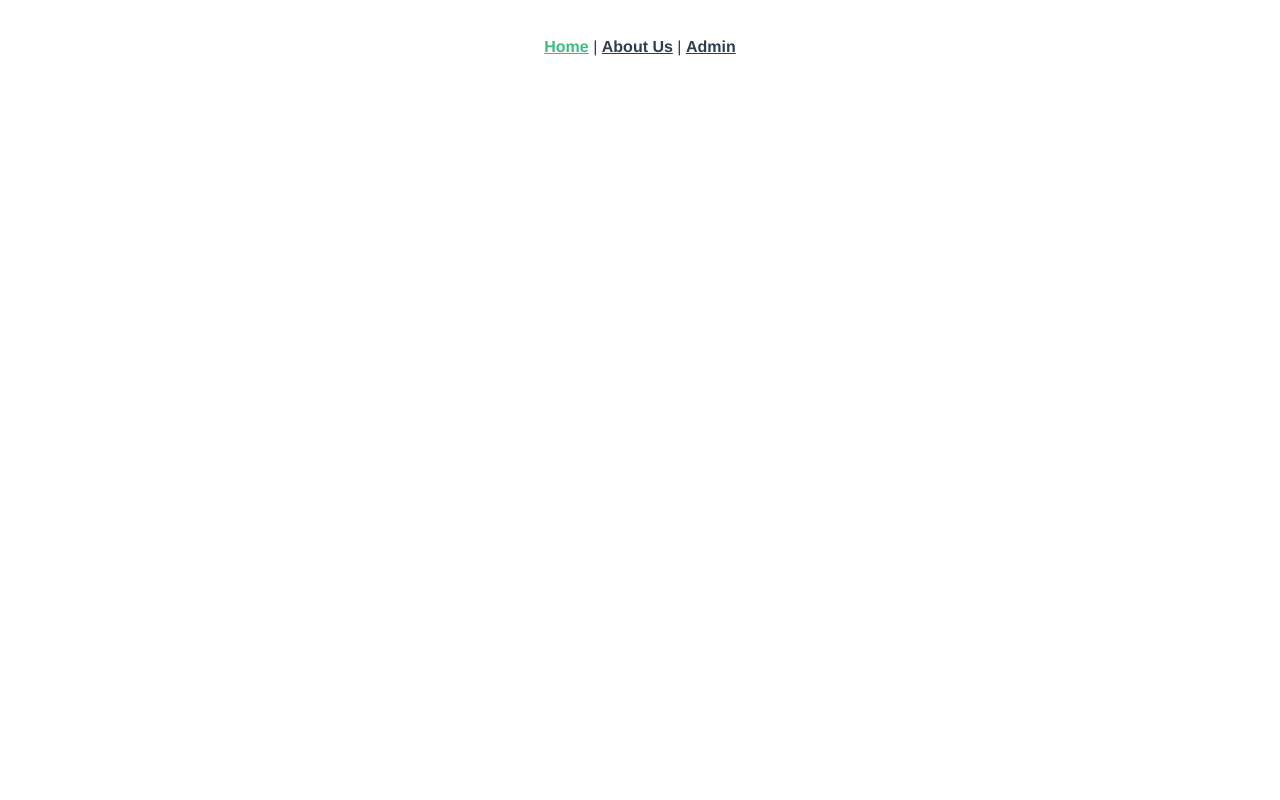
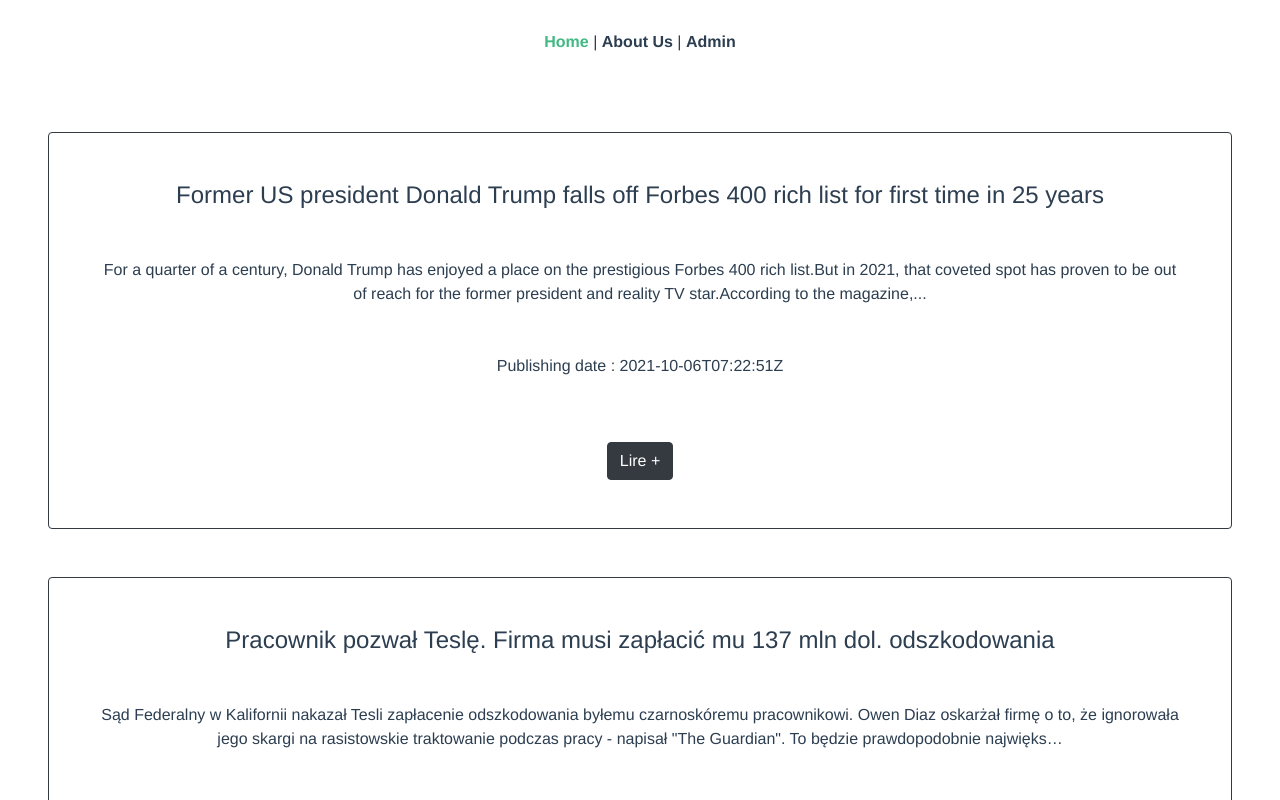
Before and after one commit to Lucass-Dev/VueJS, a Vue app in the folder my-project/: page / in a window 1280 px wide. Shown: the top 800 px of the page. Built offline with nearby package versions, Linux system fonts and the light colour scheme.

Commit message:
mise en page article, cdm bootstrap

```diff
--- a/my-project/public/index.html
+++ b/my-project/public/index.html
@@ -4,6 +4,8 @@
     <meta charset="utf-8">
     <meta http-equiv="X-UA-Compatible" content="IE=edge">
     <meta name="viewport" content="width=device-width,initial-scale=1.0">
+
+    <link rel="stylesheet" href="https://stackpath.bootstrapcdn.com/bootstrap/4.4.1/css/bootstrap.min.css" integrity="sha384-Vkoo8x4CGsO3+Hhxv8T/Q5PaXtkKtu6ug5TOeNV6gBiFeWPGFN9MuhOf23Q9Ifjh" crossorigin="anonymous">
     <link rel="icon" href="<%= BASE_URL %>favicon.ico">
     <title><%= htmlWebpackPlugin.options.title %></title>
   </head>
--- a/my-project/src/views/Home.vue
+++ b/my-project/src/views/Home.vue
@@ -1,6 +1,12 @@
 <template>
   <div class="home">
+    <div class="article border border-5 border-dark rounded m-5" v-for="(article, index) in blogdata.articles" :key="index">
+      <h4 class="m-5">{{article.title}}</h4>
+      <p class="m-5">{{article.description}}</p>
+      <p>Publishing date : {{article.publishedAt}}</p>
+      <button class="btn btn-dark m-5">Lire +</button>
 
+    </div>
   </div>
 </template>
 
@@ -9,9 +15,6 @@
 
 export default {
   name: 'Home',
-  components: {
-
-  },
 
   data(){
     return{
@@ -20,3 +23,7 @@
   }
 }
 </script>
+
+<style>
+
+</style>
```
